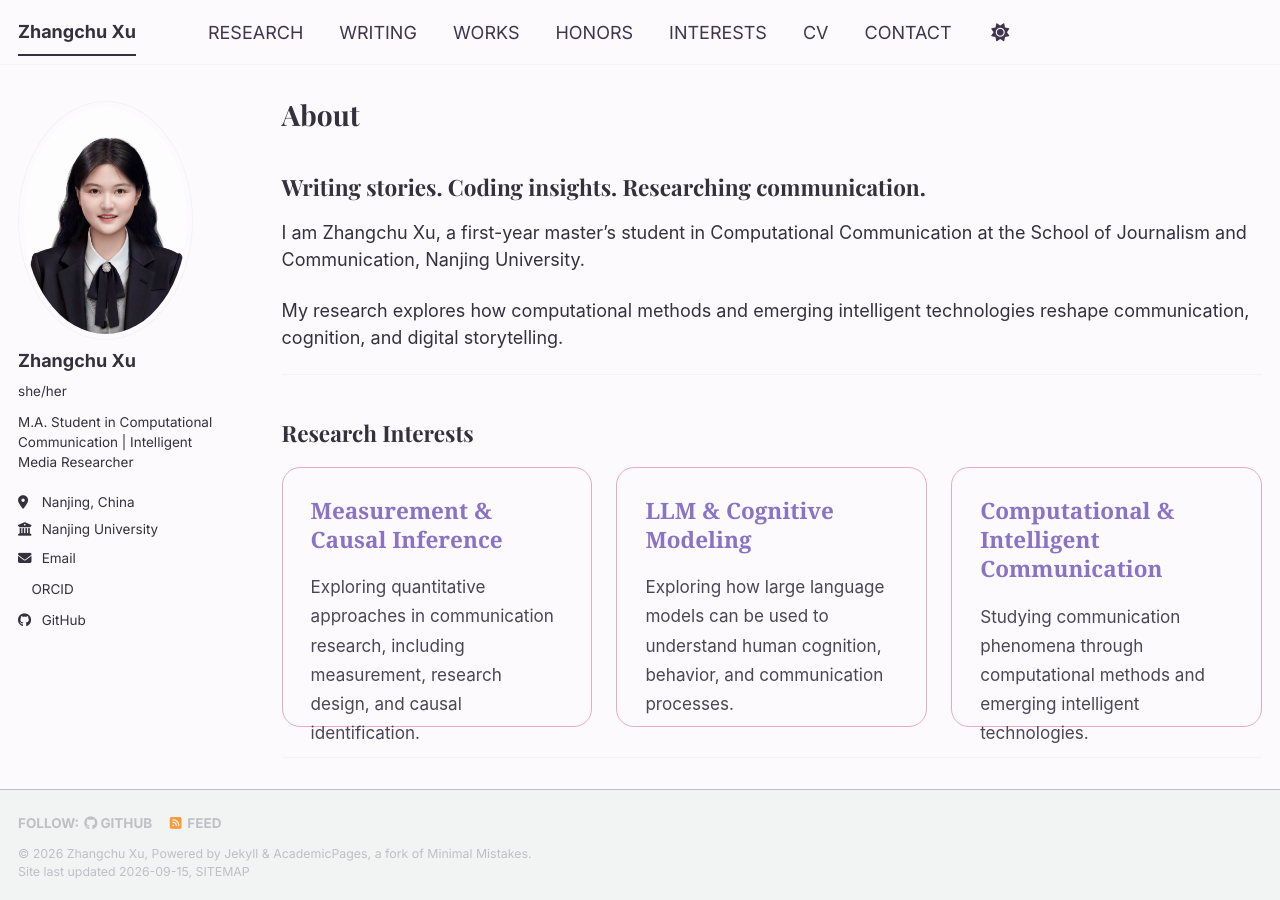
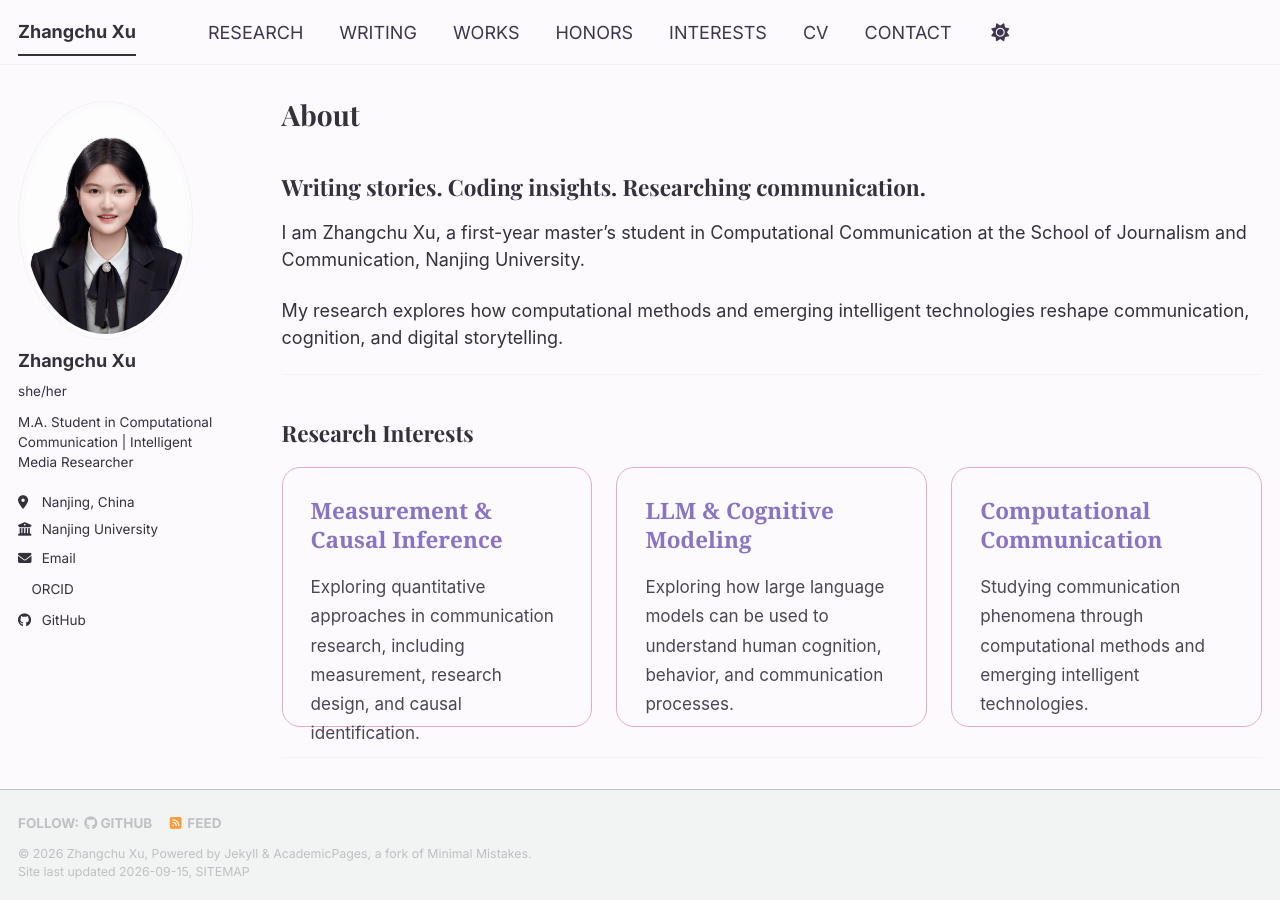
Before and after one commit to xuzhangchu0103/xuzhangchu0103.github.io, a Jekyll site: the page built from _pages/about.md, in a window 1280 px wide and 900 px high. Built offline with Jekyll 4.4.1, drawn with Linux system fonts in a browser that asks for light colours; a style sheet for code colours, icons or effects is not loaded.

Commit message:
Update heading from 'Computational & Intelligent Communication' to 'Computational Communication'

```diff
--- a/_pages/about.md
+++ b/_pages/about.md
@@ -44,7 +44,7 @@ Exploring how large language models can be used to understand human cognition, b
 
 <div class="interest-card">
 
-<h3>Computational & Intelligent Communication</h3>
+<h3>Computational Communication</h3>
 
 <p>
 Studying communication phenomena through computational methods and emerging intelligent technologies.
```
